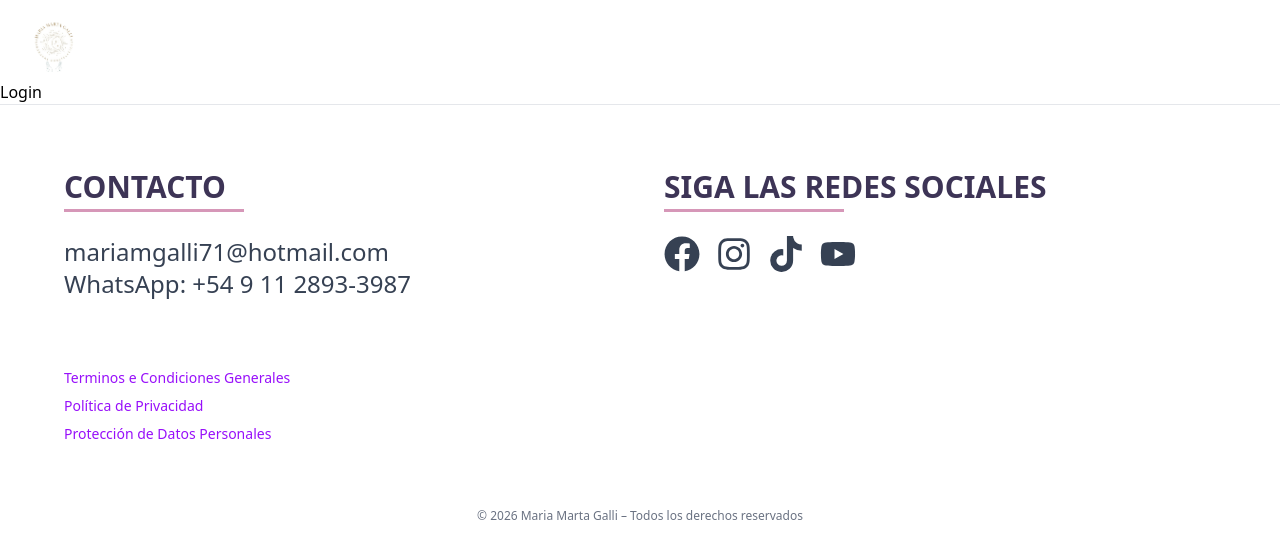
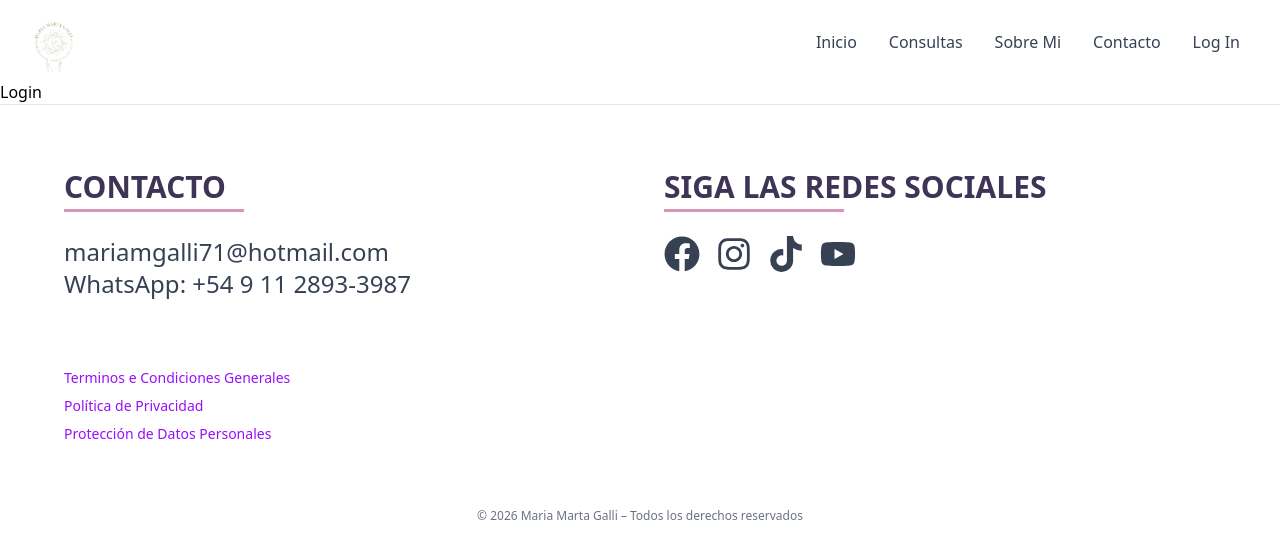
Before and after one commit to JuanPGalli/mmastrologia, a React (Vite) app in the folder client/: page /login in a window 1280 px wide. Shown: the top 558 px of the page. Built offline with nearby package versions, Linux system fonts and the light colour scheme.

Commit message:
fix: resolve navbar items colors white while in Home and gray when not Home

```diff
--- a/client/src/Components/Navbar/Navbar.css
+++ b/client/src/Components/Navbar/Navbar.css
@@ -2,7 +2,6 @@
   display: block;
   padding: 0.75rem 1rem;
   font-weight: 500;
-  color: #ffff;
   transition: background-color 0.3s ease;
   transition: color 0.3s ease;
 }
--- a/client/src/Components/Navbar/Navbar.jsx
+++ b/client/src/Components/Navbar/Navbar.jsx
@@ -3,10 +3,13 @@ const logoNav = '/logo_transparente.png';
 import { FaBars, FaTimes } from 'react-icons/fa';
 import Swal from 'sweetalert2';
 import './Navbar.css';
+import { useLocation } from 'react-router-dom';
 
 const Navbar = () => {
   const [isOpen, setIsOpen] = useState(false);
   const [scrolled, setScrolled] = useState(false);
+  const location = useLocation();
+  const isHome = location.pathname === '/';
 
   useEffect(() => {
     const handleScroll = () => {
@@ -33,12 +36,14 @@ const Navbar = () => {
 
   return (
     <nav
-      className={`fixed top-0 left-0 w-full z-50 transition-colors duration-300 ${
+      className={`fixed top-0 left-0 w-full z-50 transition-colors duration-100 ${
         isOpen
-          ? 'bg-[linear-gradient(90deg,#D4ACFB,#B84FCE)]'
+          ? 'bg-[linear-gradient(90deg,#D4ACFB,#B84FCE)] text-white'
           : scrolled
-            ? 'bg-[rgb(147,116,192)]'
-            : 'bg-transparent'
+            ? 'bg-[rgb(147,116,192)] text-white'
+            : !scrolled && isHome
+              ? 'bg-transparent text-white'
+              : 'bg-transparent text-gray-700'
       } `}
     >
       <div className='mx-auto flex max-w-7xl items-center justify-between px-6 py-3'>
@@ -54,7 +59,13 @@ const Navbar = () => {
           aria-label='Abrir menú'
           aria-expanded={isOpen}
         >
-          {!isOpen ? <FaBars color='white' size={30} /> : <FaTimes color='white' size={30} />}
+          {!isOpen && isHome ? (
+            <FaBars color='white' size={30} />
+          ) : !isOpen && !isHome ? (
+            <FaBars color='gray' size={30} />
+          ) : (
+            <FaTimes color='white' size={30} />
+          )}
         </button>
 
         {/* Links */}
```
